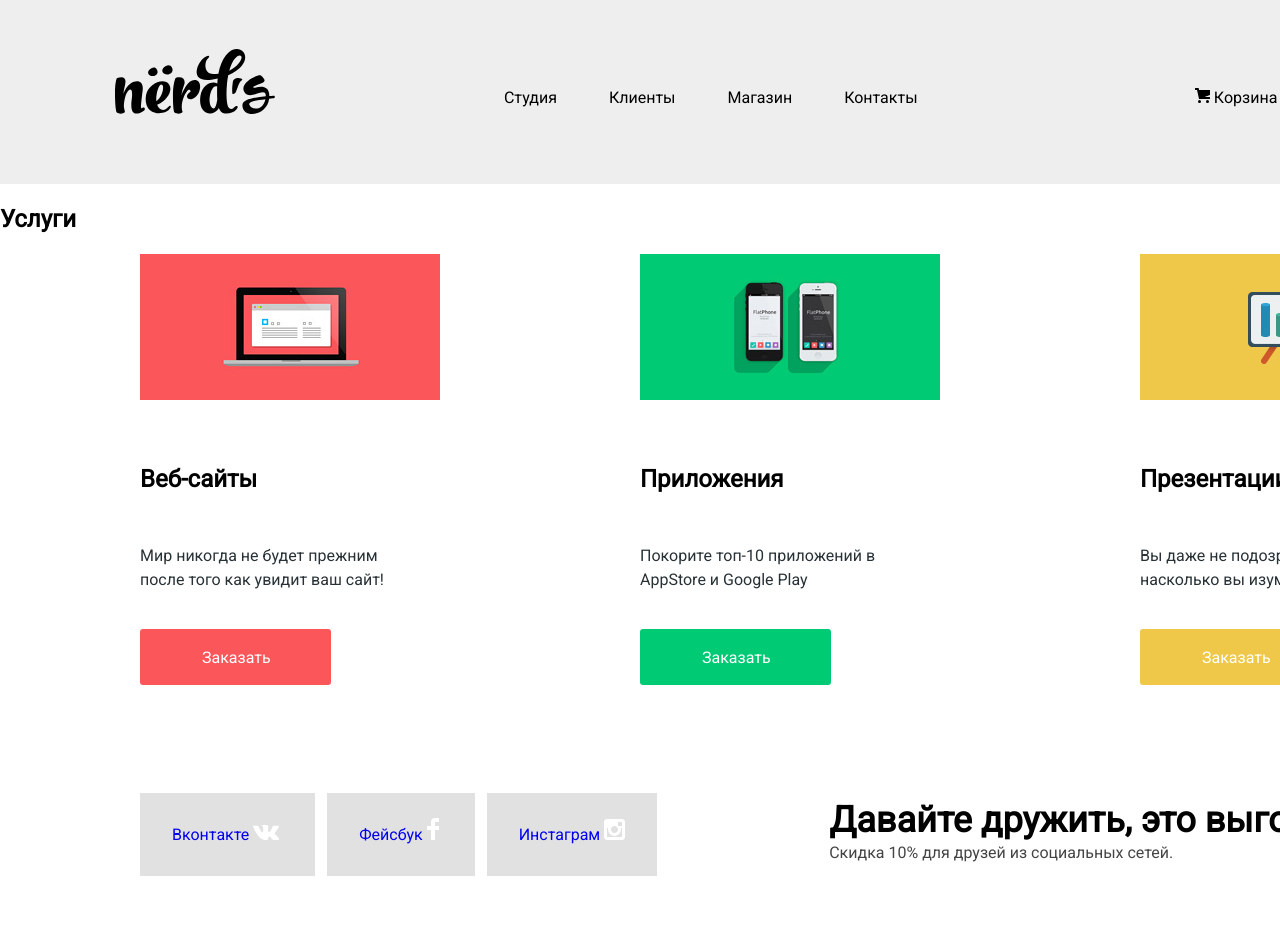
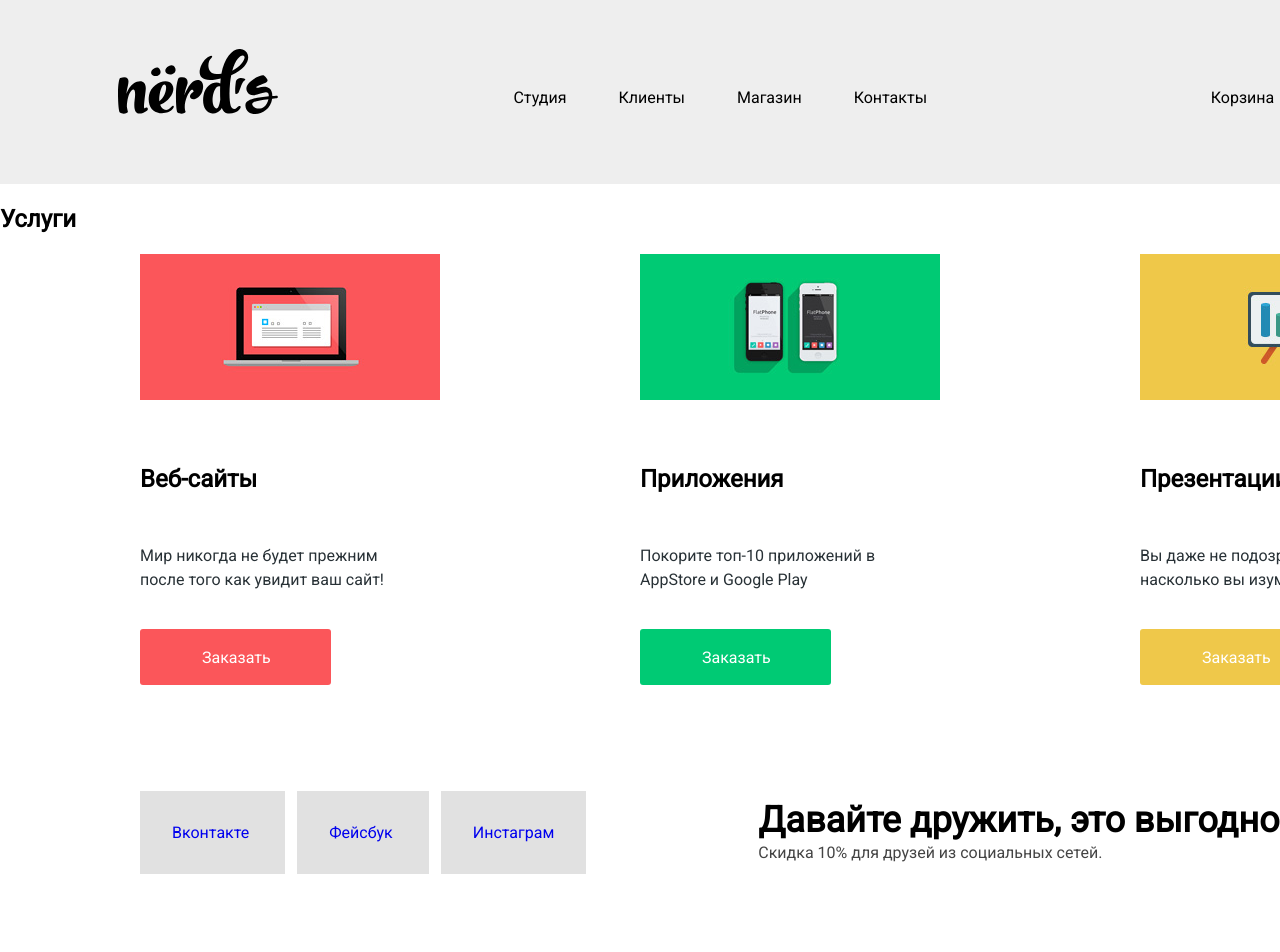
Before and after one commit to Evgeny67/1076491-nerds-25, a plain HTML site: page index.html in a window 1280 px wide. Shown: the top 952 px of the page. Drawn offline with nearby package versions, Linux system fonts and the light colour scheme.

Commit message:
Исправление замечаний по комментариям

```diff
--- a/index.html
+++ b/index.html
@@ -12,10 +12,9 @@
         <nav class="main-navigation">
             <div class="main-navigation-wrapper">
                 <div class="container">
-                    <a class="main-header-logo">
+                    <a class="main-header-logo" href="index.html">
                         <img src="img/nerds-logo.svg" width="160" height="65" alt="Нёрдс">
                     </a>
-
                     <ul class="site-navigation">
                         <li>
                             <a href="studio.html">Студия</a>
@@ -32,7 +31,7 @@
                     </ul>
                     <ul class="user-navigation">
                         <li>
-                            <img src="img/basket-icon.svg" width="15" height="15" alt="Корзина">
+                            <!--<img src="img/basket-icon.svg" width="15" height="15" alt="Корзина">-->
                             <a href="cart.html">Корзина</a>
                         </li>
                     </ul>
@@ -70,17 +69,17 @@
             <ul class="footer-social">
                 <li>
                     <a class="social-button" href="#">Вконтакте
-                        <img src="img/vk-icon.svg" width="26" height="15" alt="Вконтакте">
+                        <!--<img src="img/vk-icon.svg" width="26" height="15" alt="Вконтакте">-->
                     </a>
                 </li>
                 <li>
                     <a class="social-button" href="#">Фейсбук
-                        <img src="img/fb-icon.svg" width="12" height="22" alt="Фейсбук">
+                        <!--<img src="img/fb-icon.svg" width="12" height="22" alt="Фейсбук">-->
                     </a>
                 </li>
                 <li>
                     <a class="social-button" href="#">Инстаграм
-                        <img src="img/insta-icon.svg" width="21" height="21" alt="Инстаграм">
+                        <!--<img src="img/insta-icon.svg" width="21" height="21" alt="Инстаграм">-->
                     </a>
                 </li>
             </ul>
```
Also changed, not shown: catalog.html (+23 -15 lines).
